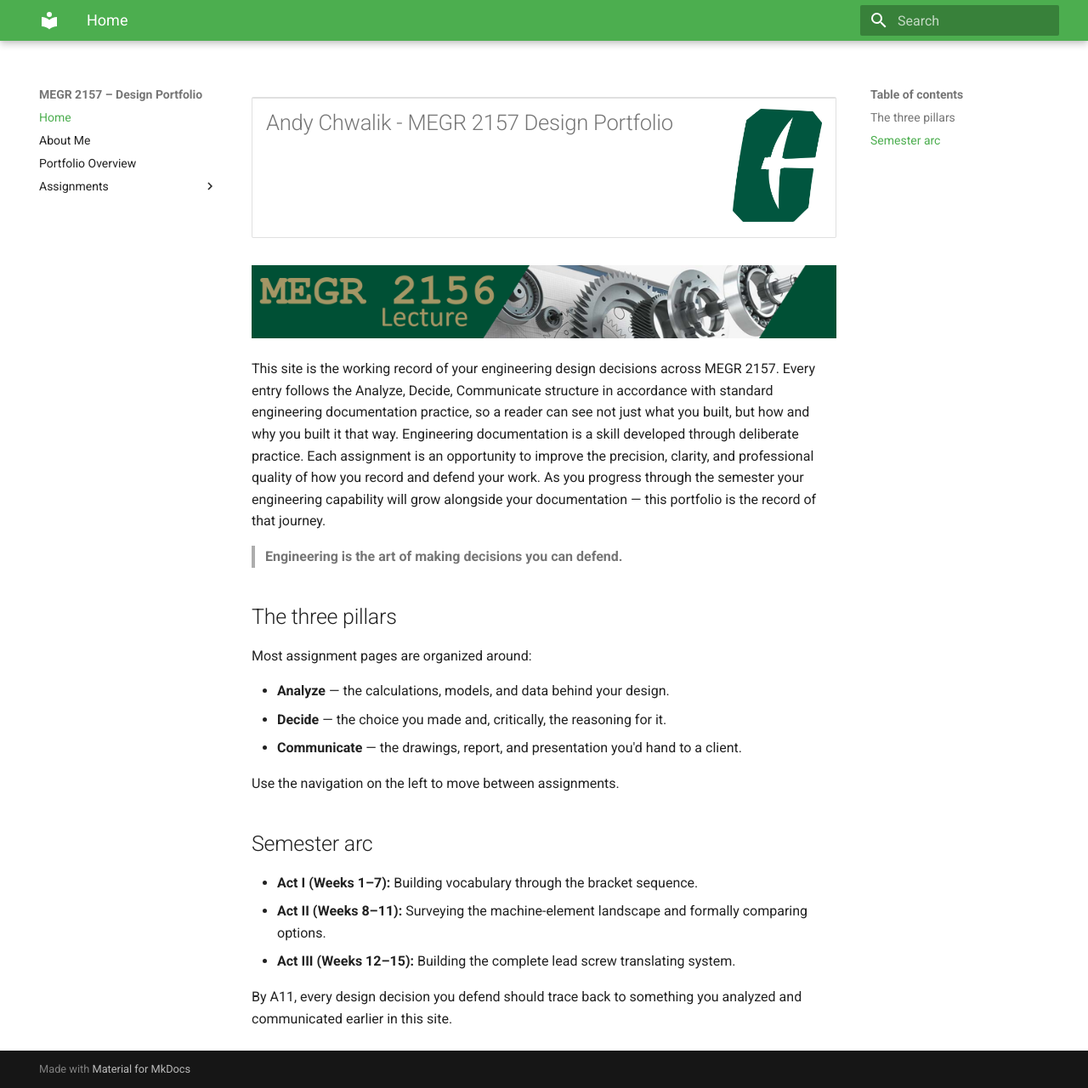
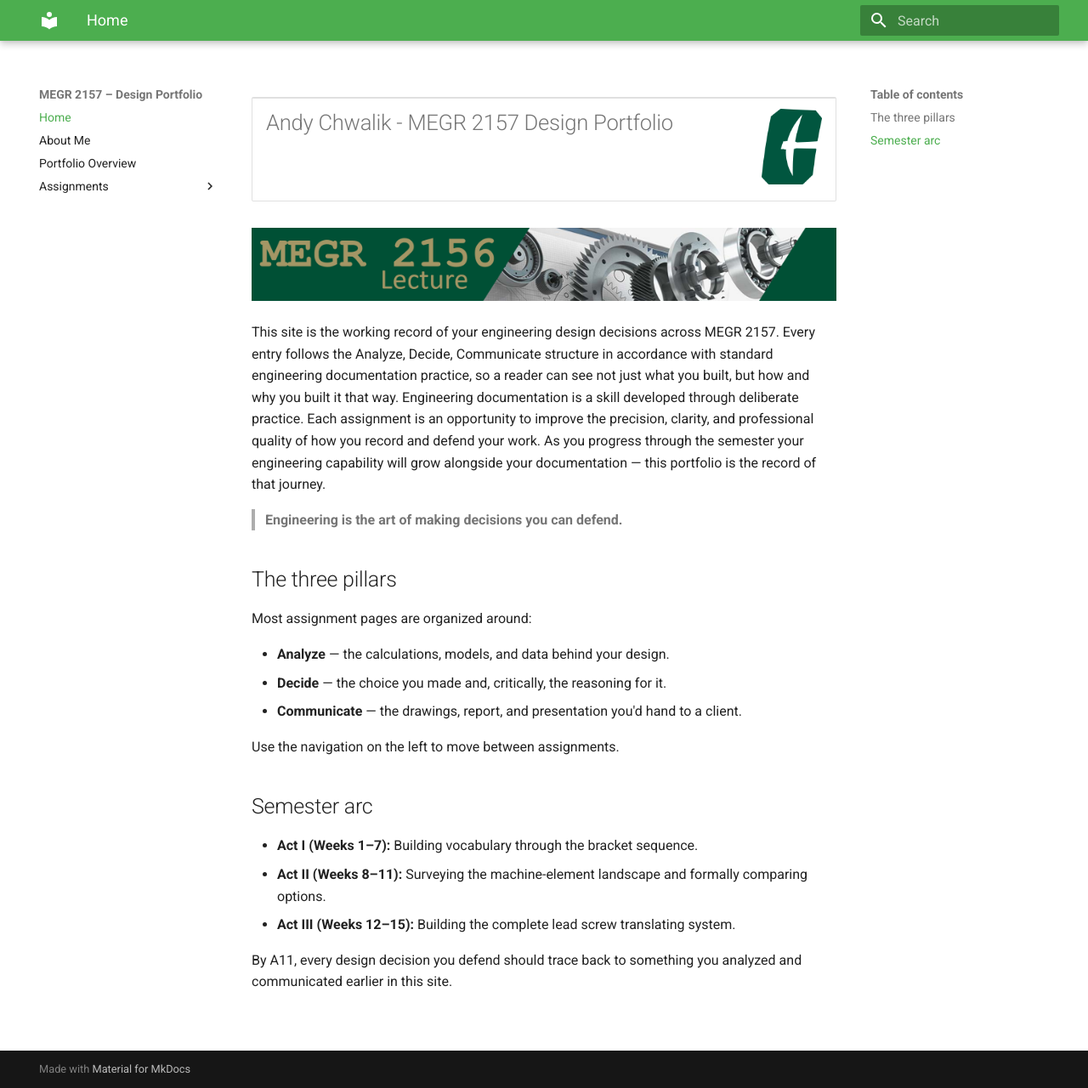
Before and after one commit to AndyChwalik/megr2157-portfolio, an MkDocs documentation site: the page built from docs/index.md, in a window 1280 px wide and 1280 px high. Shown: the whole window at 85% size. Built offline with MkDocs 1.6.1 and Material for MkDocs 9.7.7, drawn with Linux system fonts in a browser that asks for light colours.

Commit message:
Fix?.md
Same thing

```diff
--- a/docs/index.md
+++ b/docs/index.md
@@ -1,12 +1,16 @@
-<table width="100%">
-  <tr>
-    <td width="80%" valign="middle">
-      <h1>Andy Chwalik - MEGR 2157 Design Portfolio</h1>
-    </td>
-    <td width="20%" align="center" valign="middle">
-      <img src="UNCCharlotteLogo.jpg" width="150">
-    </td>
-  </tr>
+<table style="width: 100%;">
+<tr>
+<td style="width: 85%;">
+
+<h1>Andy Chwalik - MEGR 2157 Design Portfolio</h1>
+
+</td>
+<td style="width: 15%; text-align: right;">
+
+<img src="UNCCharlotteLogo.jpg" width="150">
+
+</td>
+</tr>
 </table>
 
 ![MEGR 2156-7 Title](MEGR2156title.png)
```
